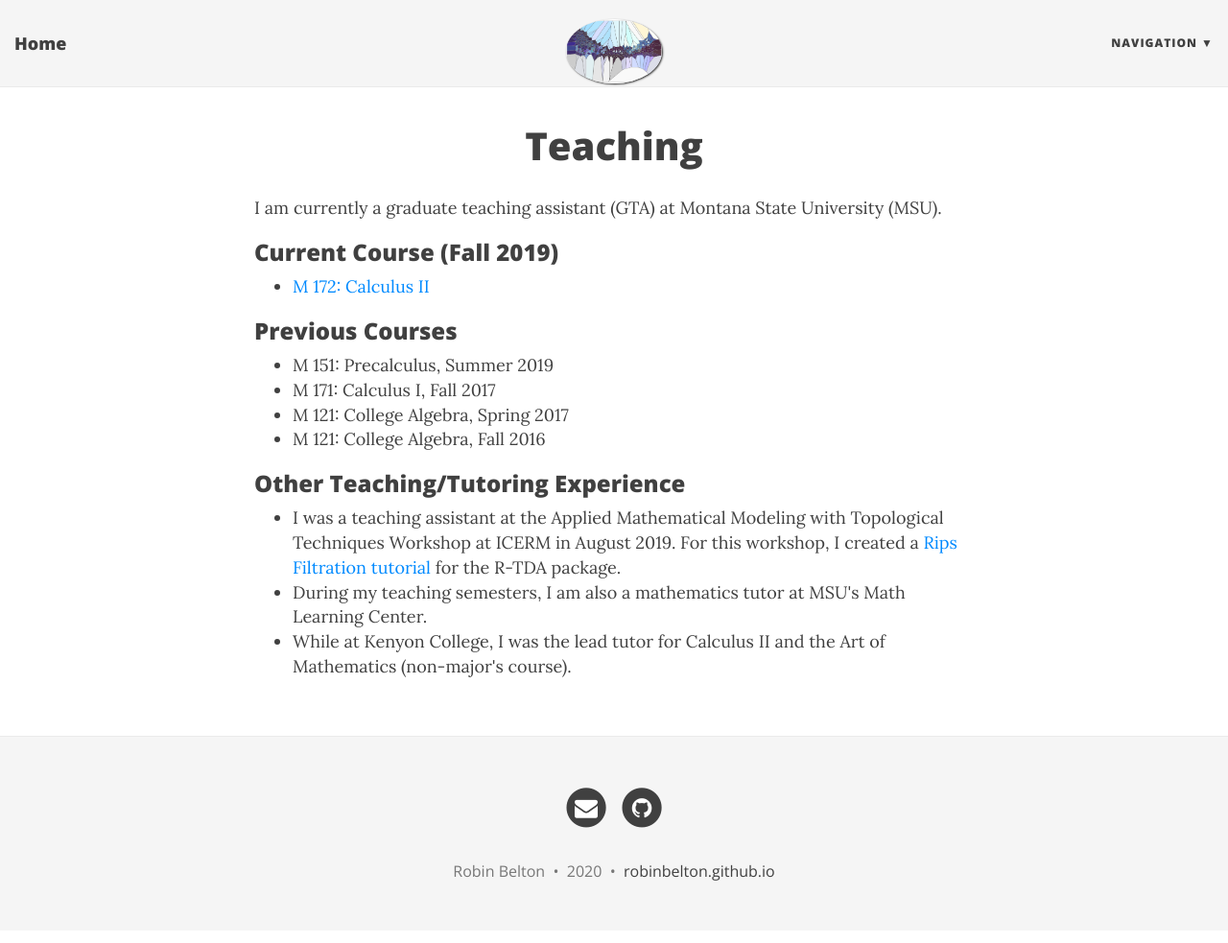
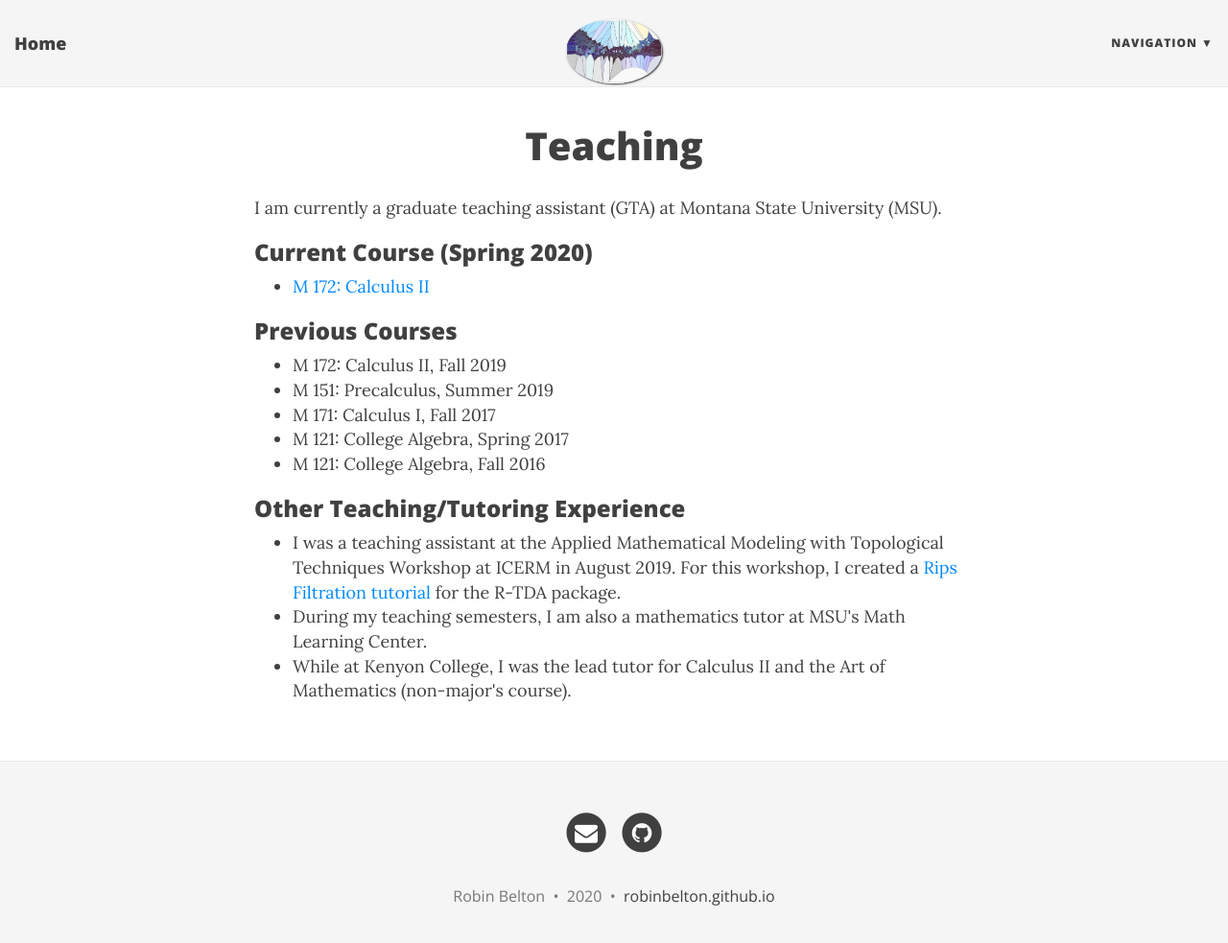
Before and after one commit to robinbelton/robinbelton.github.io, a Jekyll site: the page built from teaching.html, in a window 1280 px wide and 996 px high. Shown: the top 983 px of the window at 96% size. Built offline with Jekyll 4.4.1, drawn with Linux system fonts in a browser that asks for light colours; nearby versions of some CDN libraries.

Commit message:
Update website

```diff
--- a/index.html
+++ b/index.html
@@ -7,4 +7,6 @@ use-site-title: true
 
 <p style="text-align:center;"><img src="robin.jpg" width = "360" height = "240">
 
-<p>I am a graduate student in the Department of Mathematical Sciences at Montana State University. I am advised by Dr. Brittany Fasy and am a member of the Computational Topology and Geometry (CompTaG) lab. My research interests include Topological Data Analysis (TDA) and Directed Topology. (Photo by Kelly Gorham)</p>
+<p>I am a graduate student in the Department of Mathematical Sciences at Montana State University (MSU). I am advised by Dr. Brittany Fasy and am a member of the Computational Topology and Geometry (CompTaG) lab. My research interests include Topological Data Analysis (TDA) and Directed Topology. Photo by Kelly Gorham.</p>
+
+<p><h4>New.</h4>Marziah Hashimi, Thea Sherwood, and I are the new leaders for <a href="http://www.montana.edu/wise/">Graduate Women in Science and Engineering (WISE) at MSU</a>. We look forward to fostering and strengthening the graduate women STEM community through organizing seminars, social events, annual conferences.</p>
--- a/research.html
+++ b/research.html
@@ -10,6 +10,8 @@ use-site-title: true
 <h3>Publications</h3>
 
 <ul>
+    <li><a href="https://arxiv.org/pdf/1912.08913.pdf">Reconstructing Embedded Graphs from Persistence Diagrams</a>. To appear in a special issue of Computational Geometry Theory and Applications (CGTA). Joint with Brittany Terese Fasy, Rostik Mertz, Samuel Micka, David L. Millman, Daniel Salinas, Anna Schenfisch, Jordan Schupbach, and Lucia Williams.</li>
+
   <li><a href="https://arxiv.org/pdf/1902.01039.pdf">Towards Directed Collapsibility</a>. To appear in the 2019 proceedings of the AWM Research Symposia. Joint with Robyn Brooks, Stefania Ebli, Lisbeth Fajstrup, Brittany Terese Fasy, Catherine Ray, Nicole Sanderson, and Elizabeth Vidaurre.</li>
 
   <li><a href="http://www.cs.umanitoba.ca/~cccg2018/papers/session1A-p3.pdf">Learning Simplicial Complexes from Persistence Diagrams</a>. Published in the 2018 proceedings on the Canadian Conference in Computational Geometry (CCCG). Joint with Brittany Terese Fasy, Rostik Mertz, Samuel Micka, David L. Millman, Daniel Salinas, Anna Schenfisch, Jordan Schupbach, and Lucia Williams.</li>
--- a/teaching.html
+++ b/teaching.html
@@ -7,7 +7,7 @@ use-site-title: true
 
 I am currently a graduate teaching assistant (GTA) at Montana State University (MSU).
 
-<h3>Current Course (Fall 2019)</h3>
+<h3>Current Course (Spring 2020)</h3>
 
 <ul>
 <li><a href="http://www.math.montana.edu/courses/m172/index.html">M 172: Calculus II</a></li>
@@ -16,6 +16,7 @@ I am currently a graduate teaching assistant (GTA) at Montana State University (
 <h3>Previous Courses</h3>
 
 <ul>
+<li>M 172: Calculus II, Fall 2019</li>
 <li>M 151: Precalculus, Summer 2019 </li>
 <li>M 171: Calculus I, Fall 2017</li>
 <li>M 121: College Algebra, Spring 2017</li>
```
Also changed, not shown: 1 other file.
